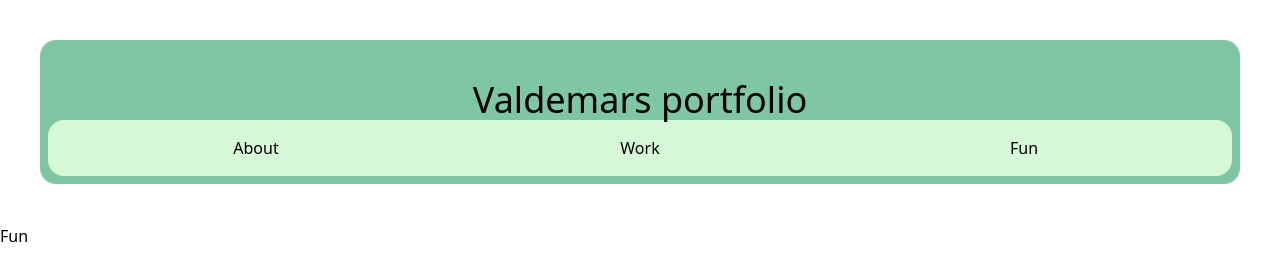
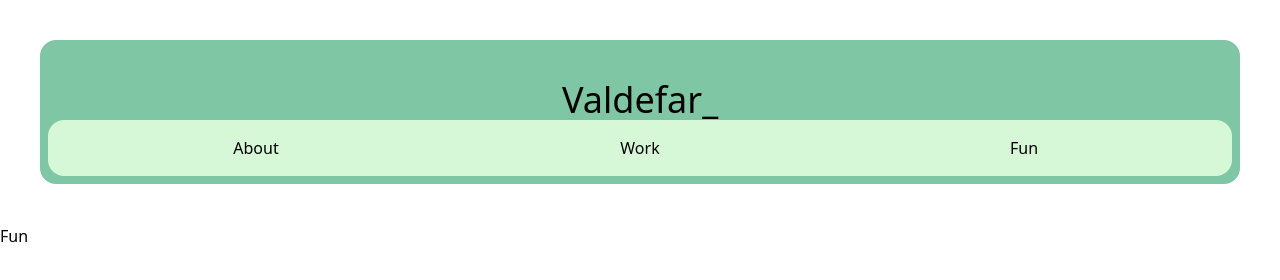
Before and after one commit to torskerogn/portfolio2025, an Astro site: page /fun in a window 1280 px wide. Built offline with nearby package versions, Linux system fonts and the light colour scheme; Astro itself is replaced by a stand-in of ours.

Commit message:
changed logo name

```diff
--- a/src/components/Logo.astro
+++ b/src/components/Logo.astro
@@ -1,3 +1,3 @@
 <div class="text-center text-4xl bg-primary rounded-2xl">
-    <h1 class=" hover: transition-all duration-1000 hover:scale-400">Valdemars portfolio</h1>
+    <h1 class=" hover: transition-all duration-1000 hover:scale-200">Valdefar_</h1>
 </div>
```
